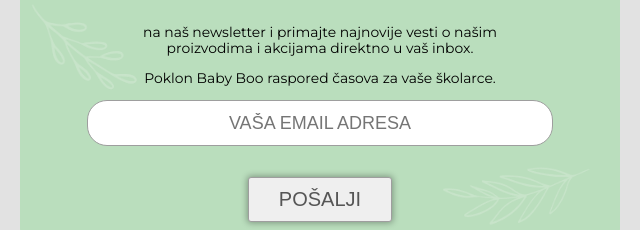
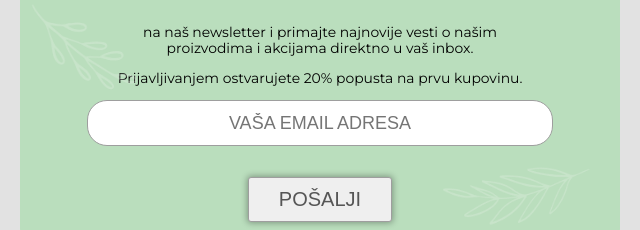
Before and after one commit to jo-vana/bboo-popup, a plain HTML site: page index.html in a window 1280 px wide. Shown: the part 431-661 px from the top of the page, 320-960 px from the left. Drawn offline with nearby package versions, Linux system fonts and the light colour scheme.

Commit message:
Newsletter content update

```diff
--- a/index.html
+++ b/index.html
@@ -26,7 +26,7 @@
             <h3>PRIJAVITE SE</h3>
             <p>na naš newsletter i primajte najnovije vesti o našim<br>
                 proizvodima i akcijama direktno u vaš inbox. </p>
-            <p>Poklon Baby Boo raspored časova za vaše školarce.</p>
+            <p>Prijavljivanjem ostvarujete 20% popusta na prvu kupovinu.</p>
             <form action="submit">
                 <input type="email" placeholder="VAŠA EMAIL ADRESA" class="newsletter-input" id="newsletter_input">
                 <small id="email_validation" class="email-validation"></small>
```
